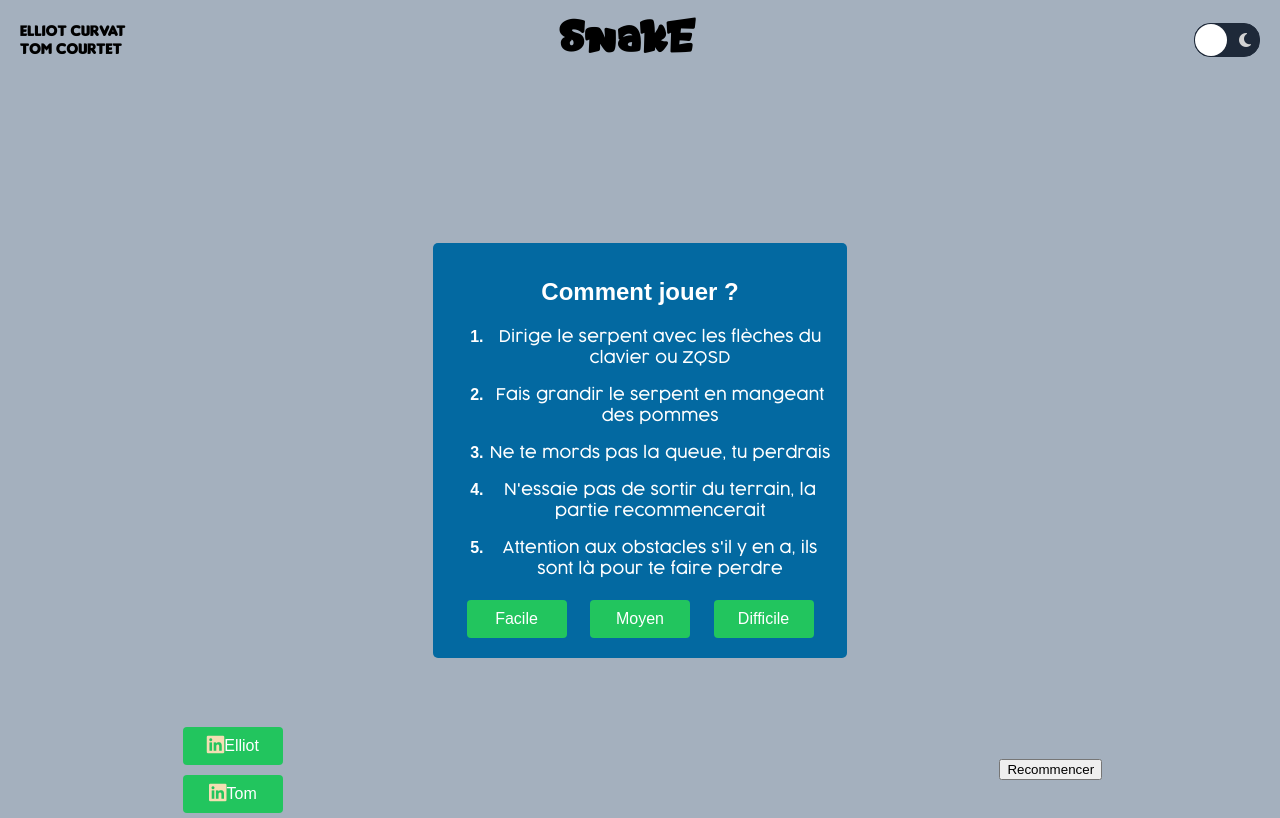
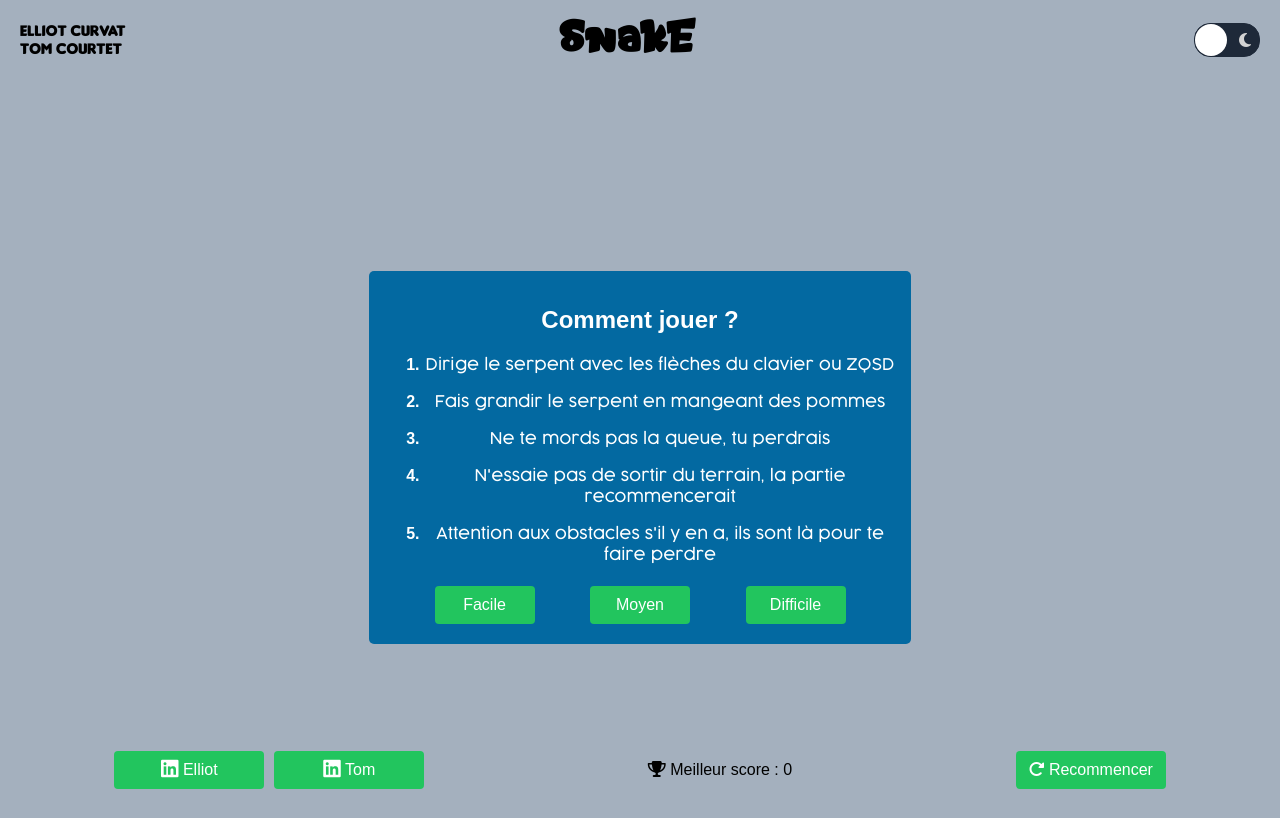
Before and after one commit to Tom-Courtet/Snake-R3.01, a plain HTML site: page index.html in a window 1280 px wide. Drawn offline with Linux system fonts and the light colour scheme.

Commit message:
harmonie CSS et meilleur score en localStorage

```diff
--- a/CSS/dark-mode.css
+++ b/CSS/dark-mode.css
@@ -113,7 +113,7 @@
 #switch i {
     position: absolute;
     left: 0.5rem;
-    color: yellow;
+    color: white;
     top: 0.5rem;
 }
 .btn {
@@ -150,7 +150,7 @@ body {
 
 /* Rules section css */
 .welcome {
-    width: 30vw;
+    width: 40vw;
     background-color: #0369a1;
     padding: 15px;
     border-radius: 5px;
@@ -173,6 +173,7 @@ li {
 }
 li p {
     font-family: "Rules font";
+    font-weight: 20;
 }
 #levels {
     display: flex;
@@ -184,7 +185,7 @@ li p {
 .level-button {
     display: inline-block;
     border-radius: 4px;
-    background-color: #22c55e;
+    background-color: #1E3A8A;
     border: none;
     color: #ffffff;
     text-align: center;
@@ -223,14 +224,76 @@ li p {
 /* ---------------------------------------------------------------------------------------------------------------------------------- */
 
 footer {
-    background-color: var(--prestige-blue);
+    font-family: Arial, Helvetica, sans-serif;
     height: 7.5vh;
     width: 100%;
     display: flex;
     justify-content: space-around;
     align-items: center;
+    color: white;
 }
 
+#linkedIns {
+    display: flex;
+    flex-direction: row;
+}
+#linkedIns a {
+    display: flex;
+    flex-direction: row;
+}
+#logo-li {
+    color: white;
+}
+/* Buttons animations */
+#li-buttons {
+    display: inline-block;
+    border-radius: 4px;
+    background-color: #1E3A8A;
+    border: none;
+    color: #ffffff;
+    text-align: center;
+    font-size: 16px;
+    padding: 10px;
+    width: 150px;
+    transition: all 0.5s;
+    cursor: pointer;
+    margin: 5px;
+}
+#li-buttons span {
+    pointer-events: none;
+    cursor: pointer;
+    display: inline-block;
+    position: relative;
+    transition: 0.5s;
+}
+#li-buttons span:after {
+    content: "\00bb";
+    position: absolute;
+    opacity: 0;
+    top: 0;
+    right: -20px;
+    transition: 0.5s;
+}
+#li-buttons:hover span {
+    padding-right: 25px;
+}
+#li-buttons:hover span:after {
+    opacity: 1;
+    right: 0;
+}
+#retry {
+    display: inline-block;
+    border-radius: 4px;
+    background-color: #1E3A8A;
+    border: none;
+    color: #ffffff;
+    text-align: center;
+    font-size: 16px;
+    padding: 10px;
+    width: 150px;
+    cursor: pointer;
+    margin: 5px;
+}
 /* Autres */
 .invisible {
     display: none;
--- a/CSS/light-mode.css
+++ b/CSS/light-mode.css
@@ -144,7 +144,7 @@ body {
 
 /* rules section css */
 .welcome {
-    width: 30vw;
+    width: 40vw;
     background-color: #0369a1;
     padding: 15px;
     border-radius: 5px;
@@ -218,22 +218,24 @@ li p {
 /* ---------------------------------------------------------------------------------------------------------------------------------- */
 
 footer {
+    font-family: Arial, Helvetica, sans-serif;
     height: 7.5vh;
     width: 100%;
     display: flex;
     justify-content: space-around;
     align-items: center;
 }
+
 #linkedIns {
     display: flex;
-    flex-direction: column;
+    flex-direction: row;
 }
 #linkedIns a {
     display: flex;
     flex-direction: row;
 }
 #logo-li {
-    color: wheat;
+    color: white;
 }
 /* Buttons animations */
 #li-buttons {
@@ -245,7 +247,7 @@ footer {
     text-align: center;
     font-size: 16px;
     padding: 10px;
-    width: 100px;
+    width: 150px;
     transition: all 0.5s;
     cursor: pointer;
     margin: 5px;
@@ -272,6 +274,20 @@ footer {
     opacity: 1;
     right: 0;
 }
+
+#retry {
+    display: inline-block;
+    border-radius: 4px;
+    background-color: #22c55e;
+    border: none;
+    color: #ffffff;
+    text-align: center;
+    font-size: 16px;
+    padding: 10px;
+    width: 150px;
+    cursor: pointer;
+    margin: 5px;
+}
 /* Autres */
 .invisible {
     display: none;
--- a/darkmode.js
+++ b/darkmode.js
@@ -4,7 +4,6 @@ const link = document.getElementById("css-link");
 switchBox.addEventListener("click", change);
 
 function change() {
-    console.log("salutt");
     if (link.href.includes("CSS/light-mode.css")) {
         link.href = "CSS/dark-mode.css";
         icone.classList = "fas fa-sun";
--- a/game.js
+++ b/game.js
@@ -84,6 +84,13 @@ function setLevel(num) {
         });
 }
 
+// Si on n'a pas déjà de variable pour le record, on la crée
+if (localStorage.getItem('meilleurScore') === null) {
+    localStorage.setItem('meilleurScore', 0);
+}
+
+// On affiche le meilleur score
+document.getElementById("meilleurScore").innerHTML = localStorage.getItem('meilleurScore');
 
 //------------------------------------------------------------------------------
 //
@@ -463,9 +470,17 @@ function startGame() {
         var clean_uri = uri.substring(0,uri.indexOf("#"));
         window.history.replaceState({},document.title, clean_uri);
 
+        // Si on a un record, on le met dans le localstorage
+        if (score > localStorage.getItem('meilleurScore')) localStorage.setItem('meilleurScore', score);
+
         // On recharge la page
         document.location.reload(true);
     }
+
+    // Ecouteur pour le bouton recommencer la partie
+    document.getElementById("retry").addEventListener("click", function() {
+        restart_game(snake.length - 3);
+    });
 
      /**
      * Changer la direction en fonction de la touche sur laquelle on appuie
--- a/index.html
+++ b/index.html
@@ -64,11 +64,11 @@
         <!-- Footer qui contiendra le menu -->
         <footer class="container-f">
             <div id="linkedIns">
-                <a href="https://www.linkedin.com/in/elliot-curvat/" target="_blank" rel="noopener noreferrer"><button id="li-buttons" class="linkedin-buttons"><span><i id="logo-li" class="fa-brands fa-linkedin fa-lg"></i>Elliot</span></button></a>
-                <a href="https://www.linkedin.com/in/tom-courtet-b30436222/" target="_blank" rel="noopener noreferrer"><button id="li-buttons" class="linkedin-buttons"><span><i id="logo-li" class="fa-brands fa-linkedin fa-lg"></i>Tom</span></button></a>
+                <a href="https://www.linkedin.com/in/elliot-curvat/" target="_blank" rel="noopener noreferrer"><button id="li-buttons" class="linkedin-buttons"><span><i id="logo-li" class="fa-brands fa-linkedin fa-lg"></i>    Elliot</span></button></a>
+                <a href="https://www.linkedin.com/in/tom-courtet-b30436222/" target="_blank" rel="noopener noreferrer"><button id="li-buttons" class="linkedin-buttons"><span><i id="logo-li" class="fa-brands fa-linkedin fa-lg"></i>    Tom</span></button></a>
             </div>
-            <p><span></span></p>
-            <button id="retry" class="retry-button" type="button">Recommencer</button>
+            <p class="texteScore"><i class="fa-solid fa-trophy"></i>    Meilleur score : <span id="meilleurScore"></span></p>
+            <button id="retry" class="retry-button" type="button"><i class="fa-solid fa-rotate-right"></i>    Recommencer</button>
         </footer>
         <script src="game.js"></script>
         <script src="darkmode.js"></script>
```
